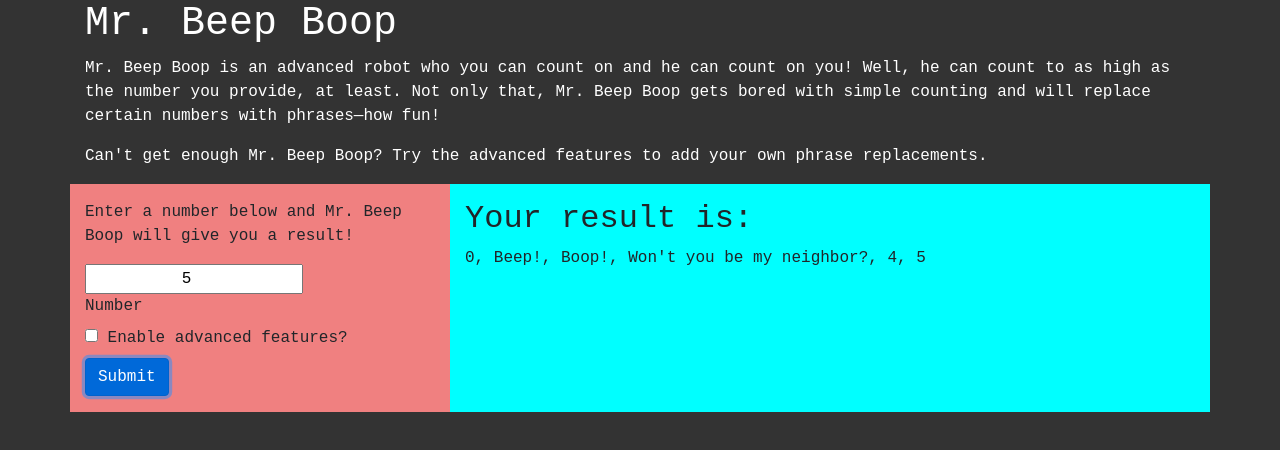
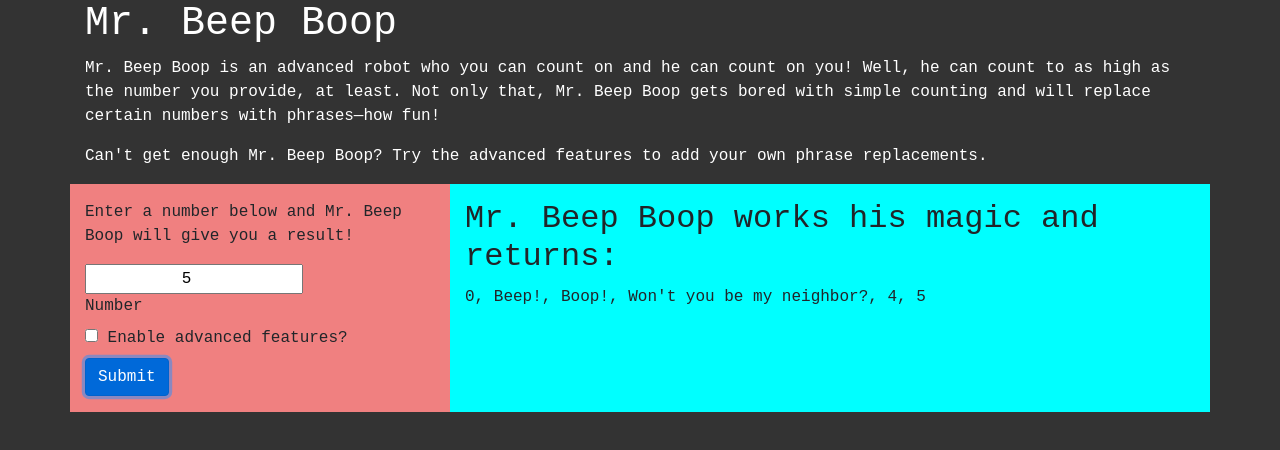
Before and after one commit to mireie/mr-beep-boop, a plain HTML site: page index.html in a window 1280 px wide. Both pictures are taken after typing "5" into the empty fields and a click on the button "Submit". Drawn offline with Linux system fonts and the light colour scheme.

Commit message:
add flavor text. (Bonus)

```diff
--- a/index.html
+++ b/index.html
@@ -42,7 +42,7 @@
         </form>
       </div>
       <div class="col-md-8" id="result">
-        <h2>Your result is:</h2>
+        <h2>Mr. Beep Boop is bored, please enter a number.</h2>
         <p id="output"></p>
       </div>
     </div>
--- a/js/scripts.js
+++ b/js/scripts.js
@@ -58,6 +58,7 @@ $(document).ready(function () {
   });
   $('form#form').submit(function (event) {
     event.preventDefault();
+    $("#result h2").text("Mr. Beep Boop works his magic and returns:")
     const userNumber = parseInt($('#userNumber').val());
     const text1 = $('#text1').val();
     const text2 = $('#text2').val();
```
